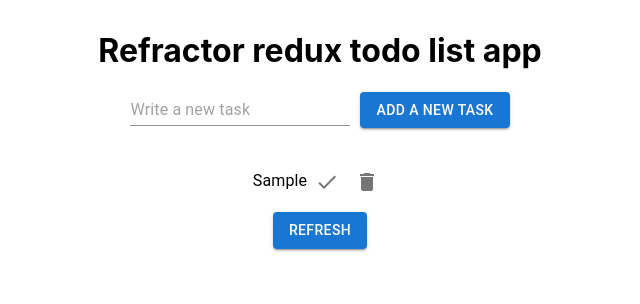
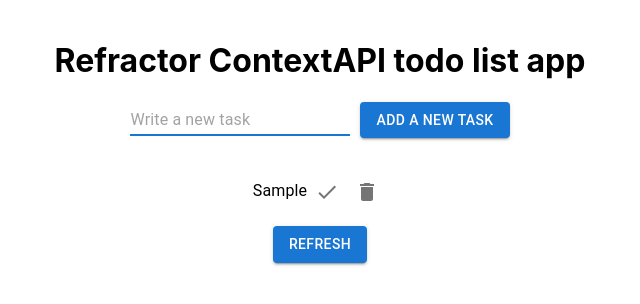
Before and after one commit to phantuananh18/react-todo-list-app, a React (Create React App) app: page / in a window 1280 px wide. Both pictures are taken after typing "Sample" into the empty fields and a click on the button "ADD A NEW TASK". Shown: the top 304 px of the page, without its empty margins (320-960 px from the left). Built offline with nearby package versions, Linux system fonts and the light colour scheme.

Commit message:
add-contextAPI

```diff
--- a/src/App.js
+++ b/src/App.js
@@ -1,68 +1,72 @@
-// import React, { useState } from 'react';
-// import { Button } from '@mui/material';
-// import { v4 } from 'uuid';
-// import './App.css';
-// import TodoForm from './components/TodoForm';
+/** useState */
+/**
+import React, { useState } from 'react';
+import { Button } from '@mui/material';
+import { v4 } from 'uuid';
+import './App.css';
+import TodoForm from './components/TodoForm';
 
-// const App = () => {
-//   const [textInput, setTextInput] = useState(""); //empty string
-//   const [todoList, setTodoList] = useState([]); //empty array
+const App = () => {
+  const [textInput, setTextInput] = useState(""); //empty string
+  const [todoList, setTodoList] = useState([]); //empty array
 
-//   const onChangeTextInput = (event) => {
-//     setTextInput(event.target.value);
-//     // console.log(event.target.value);
-//   }
+  const onChangeTextInput = (event) => {
+    setTextInput(event.target.value);
+    // console.log(event.target.value);
+  }
 
-//   const onAddTodo = () => {
-//     setTodoList([
-//       { id: v4(), name: textInput, isCompleted: false },
-//       ...todoList
-//     ])
-//     setTextInput("");
-//     // console.log(todoList);
-//   }
+  const onAddTodo = () => {
+    setTodoList([
+      { id: v4(), name: textInput, isCompleted: false },
+      ...todoList
+    ])
+    setTextInput("");
+    // console.log(todoList);
+  }
 
-//   const onRefresh = () => {
-//     setTodoList([]);
-//   }
+  const onRefresh = () => {
+    setTodoList([]);
+  }
 
-//   const onDeleteTodo = (id) => {
-//     const data = todoList.filter(todo => todo.id !== id);
-//     setTodoList(data);
-//     // console.log({ id, data });
-//   }
+  const onDeleteTodo = (id) => {
+    const data = todoList.filter(todo => todo.id !== id);
+    setTodoList(data);
+    // console.log({ id, data });
+  }
 
-//   const onCompleteTodo = (id) => {
-//     const updateTodos = todoList.map(todo =>
-//       todo.id === id ? { ...todo, isCompleted: true } : todo
-//     )
-//     setTodoList(updateTodos);
-//   }
-//   return (
-//     <div className="App">
-//       <h1>TO DO LIST</h1>
-//       <TodoForm
-//         todoList={todoList}
-//         textInput={textInput}
-//         onChangeTextInput={onChangeTextInput}
-//         onAddTodo={onAddTodo}
-//         onDeleteTodo={onDeleteTodo}
-//         onCompleteTodo={onCompleteTodo}
-//       />
-//       <Button
-//         variant='contained'
-//         onClick={onRefresh}
-//         color='primary'
-//       >
-//         Refresh
-//       </Button>
-//     </div>
-//   );
-// }
+  const onCompleteTodo = (id) => {
+    const updateTodos = todoList.map(todo =>
+      todo.id === id ? { ...todo, isCompleted: true } : todo
+    )
+    setTodoList(updateTodos);
+  }
+  return (
+    <div className="App">
+      <h1>TO DO LIST</h1>
+      <TodoForm
+        todoList={todoList}
+        textInput={textInput}
+        onChangeTextInput={onChangeTextInput}
+        onAddTodo={onAddTodo}
+        onDeleteTodo={onDeleteTodo}
+        onCompleteTodo={onCompleteTodo}
+      />
+      <Button
+        variant='contained'
+        onClick={onRefresh}
+        color='primary'
+      >
+        Refresh
+      </Button>
+    </div>
+  );
+}
 
-// export default App;
+export default App;
+*/
 
 /** apply redux */
+/**
 import React from 'react';
 import { Button } from '@mui/material';
 import { useDispatch } from 'react-redux';
@@ -91,3 +95,24 @@ const App = () => {
 }
 
 export default App;
+*/
+
+/** apply ContextAPI */
+import React, { useContext } from 'react';
+import { Button } from '@mui/material';
+import TodoForm from './components/TodoForm';
+import { TodoContext } from './context/TodoContext';
+import './App.css'
+
+const App = () => {
+  const { onRefreshTodoList } = useContext(TodoContext);
+
+  return (
+    <div className='App'>
+      <TodoForm />
+      <Button variant='contained' onClick={onRefreshTodoList}>Refresh</Button>
+    </div>
+  )
+}
+
+export default App;
--- a/src/components/Todo.js
+++ b/src/components/Todo.js
@@ -27,39 +27,68 @@
 // export default Todo;
 
 /**apply redux */
+// import React from 'react';
+// import { IconButton, ListItemText } from '@mui/material';
+// import { useDispatch } from 'react-redux';
+// import { completeTodo, deleteTodo } from '../redux/actions/todoActions';
+// import DoneIcon from '@mui/icons-material/Done';
+// import DeleteIcon from '@mui/icons-material/Delete';
+// import '../App.css';
+
+// const Todo = ({ todo }) => {
+//     // console.log('todo: ', todo);
+//     const dispatch = useDispatch();
+
+//     const onHandleDeleteTodo = () => {
+//         dispatch(deleteTodo(todo.id))
+//     }
+
+//     const onHandleCompleteTodo = () => {
+//         dispatch(completeTodo(todo.id))
+//     }
+
+//     return (
+//         <div className='todo'>
+//             <ListItemText>
+//                 {todo.task}
+//                 <IconButton onClick={onHandleCompleteTodo}>
+//                     {todo.isCompleted ?
+//                         <DoneIcon color='success' /> :
+//                         <DoneIcon />
+//                     }
+//                 </IconButton>
+//                 <IconButton onClick={onHandleDeleteTodo}>
+//                     <DeleteIcon />
+//                 </IconButton>
+//             </ListItemText>
+//         </div>
+//     )
+// }
+
+// export default Todo;
+
+/** apply ContextAPI */
 import React from 'react';
 import { IconButton, ListItemText } from '@mui/material';
-import { useDispatch } from 'react-redux';
-import { completeTodo, deleteTodo } from '../redux/actions/todoActions';
 import DoneIcon from '@mui/icons-material/Done';
 import DeleteIcon from '@mui/icons-material/Delete';
-import '../App.css';
 
 const Todo = ({ todo }) => {
-    // console.log('todo: ', todo);
-    const dispatch = useDispatch();
+    return (
+        <div>
+            <ListItemText>
+                {todo.name}
 
-    const onHandleDeleteTodo = () => {
-        dispatch(deleteTodo(todo.id))
-    }
-
-    const onHandleCompleteTodo = () => {
-        dispatch(completeTodo(todo.id))
-    }
-
-    return (
-        <div className='todo'>
-            <ListItemText>
-                {todo.task}
-                <IconButton onClick={onHandleCompleteTodo}>
-                    {todo.isCompleted ?
-                        <DoneIcon color='success' /> :
-                        <DoneIcon />
+                <IconButton>
+                    {
+                        todo.isCompleted ? <DoneIcon color='success' /> : <DoneIcon />
                     }
                 </IconButton>
-                <IconButton onClick={onHandleDeleteTodo}>
+
+                <IconButton>
                     <DeleteIcon />
                 </IconButton>
+
             </ListItemText>
         </div>
     )
--- a/src/components/TodoForm.js
+++ b/src/components/TodoForm.js
@@ -34,37 +34,77 @@
 // export default TodoForm;
 
 /** apply redux */
-import React, { useState, useRef, useEffect } from 'react';
-import { useDispatch, useSelector } from 'react-redux';
+// import React, { useState, useRef, useEffect } from 'react';
+// import { useDispatch, useSelector } from 'react-redux';
+// import { Input, Button } from '@mui/material';
+// import TodoList from './TodoList';
+// import { addTodo } from '../redux/actions/todoActions';
+
+// const TodoForm = () => {
+//     const todoList = useSelector(state => state.todo)
+//     // console.log('todoLists: ', todoList);
+//     const dispatch = useDispatch();
+//     const [textInput, setTextInput] = useState('');
+
+//     const onChangeTextInput = (event) => {
+//         const value = event.target.value;
+//         setTextInput(value);
+//     }
+
+//     const onAddTodo = () => {
+//         dispatch(addTodo(textInput));
+//         setTextInput('');
+//     }
+
+//     return (
+//         <div>
+//             <h1>Refractor redux todo list app</h1>
+//             <Input
+//                 placeholder='Write a new task'
+//                 autoFocus={true}
+//                 value={textInput}
+//                 onChange={onChangeTextInput}
+//             />
+//             <Button
+//                 variant='contained'
+//                 color='primary'
+//                 style={{
+//                     marginLeft: 10,
+//                 }}
+//                 onClick={onAddTodo}
+//             >
+//                 Add a new task
+//             </Button>
+//             <TodoList todoList={todoList}></TodoList>
+//         </div>
+//     )
+// }
+
+// export default TodoForm;
+
+/** apply ContextAPI */
+import React, { useContext } from 'react';
 import { Input, Button } from '@mui/material';
+import { TodoContext } from '../context/TodoContext';
+import '../App.css'
 import TodoList from './TodoList';
-import { addTodo } from '../redux/actions/todoActions';
 
 const TodoForm = () => {
-    const todoList = useSelector(state => state.todo)
-    // console.log('todoLists: ', todoList);
-    const dispatch = useDispatch();
-    const [textInput, setTextInput] = useState('');
 
-    const onChangeTextInput = (event) => {
-        const value = event.target.value;
-        setTextInput(value);
-    }
-
-    const onAddTodo = () => {
-        dispatch(addTodo(textInput));
-        setTextInput('');
-    }
+    const { textInput, todoList, onChangeTextInput, onAddTodo, inputRef } = useContext(TodoContext);
 
     return (
-        <div>
-            <h1>Refractor redux todo list app</h1>
+        <div className='App'>
+            <h1>Refractor ContextAPI todo list app</h1>
+
             <Input
                 placeholder='Write a new task'
                 autoFocus={true}
                 value={textInput}
                 onChange={onChangeTextInput}
+                inputRef={inputRef}
             />
+
             <Button
                 variant='contained'
                 color='primary'
@@ -72,10 +112,13 @@ const TodoForm = () => {
                     marginLeft: 10,
                 }}
                 onClick={onAddTodo}
+
             >
                 Add a new task
             </Button>
-            <TodoList todoList={todoList}></TodoList>
+
+            <TodoList todoList={todoList} />
+
         </div>
     )
 }
--- a/src/components/TodoList.js
+++ b/src/components/TodoList.js
@@ -19,17 +19,21 @@
 // export default TodoList;
 
 /** apply redux */
-import React from 'react';
+import React, { useContext } from 'react';
 import Todo from './Todo';
 import '../App.css'
+import { TodoContext } from '../context/TodoContext';
 
 const TodoList = ({ todoList }) => {
+    const { onDeleteTodo } = useContext(TodoContext);
+
     return (
         <div className='todo-list'>
             {todoList.map(todo =>
                 <Todo
                     key={todo.id}
                     todo={todo}
+                    onDeleteTodo={onDeleteTodo}
                 />)}
         </div>
     )
--- /dev/null
+++ b/src/context/TodoContext.js
@@ -0,0 +1,53 @@
+import React, { useState, createContext, useRef } from 'react';
+import { v4 } from 'uuid';
+
+export const TodoContext = createContext();
+
+export const TodoContextProvider = (props) => {
+    const [textInput, setTextInput] = useState("");
+    const [todoList, setTodoList] = useState([]);
+    const inputRef = useRef();
+
+    const onChangeTextInput = (event) => {
+        setTextInput(event.target.value);
+    }
+
+    const onRefreshTodoList = () => {
+        setTodoList([]);
+    }
+
+    const onAddTodo = () => {
+        setTodoList([...todoList, { id: v4(), name: textInput, isCompleted: false }]);
+        setTextInput("");
+        inputRef.current.focus();
+    }
+
+    const onDeleteTodo = (id) => {
+        const deleteTodo = todoList.filter(todo => todo.id !== id);
+        setTodoList(deleteTodo);
+    }
+
+    // const onCompleteTodo = (id) => {
+    //     const completeTodo = todoList.map(todo => todo.id === id ? { ...todo, isCompleted: true } : todo);
+    //     setTodoList(completeTodo);
+    //     console.log(completeTodo);
+    // }
+
+    const value = {
+        textInput,
+        setTextInput,
+        todoList,
+        setTodoList,
+        inputRef,
+        onChangeTextInput,
+        onAddTodo,
+        onRefreshTodoList,
+        onDeleteTodo
+    };
+
+    return (
+        <TodoContext.Provider value={value}>
+            {props.children}
+        </TodoContext.Provider>
+    )
+}
```
Also changed, not shown: src/index.js (+12 -5 lines).
